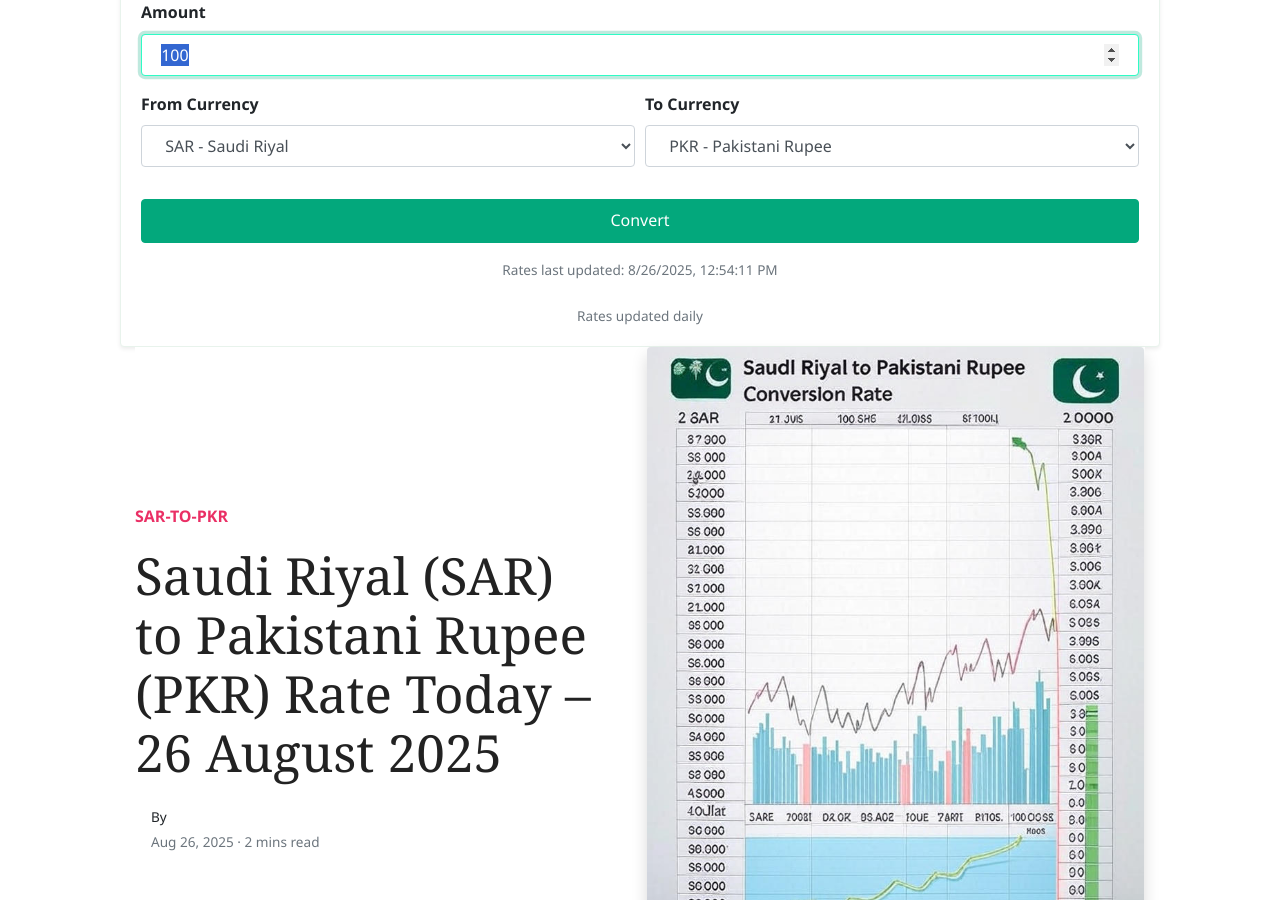
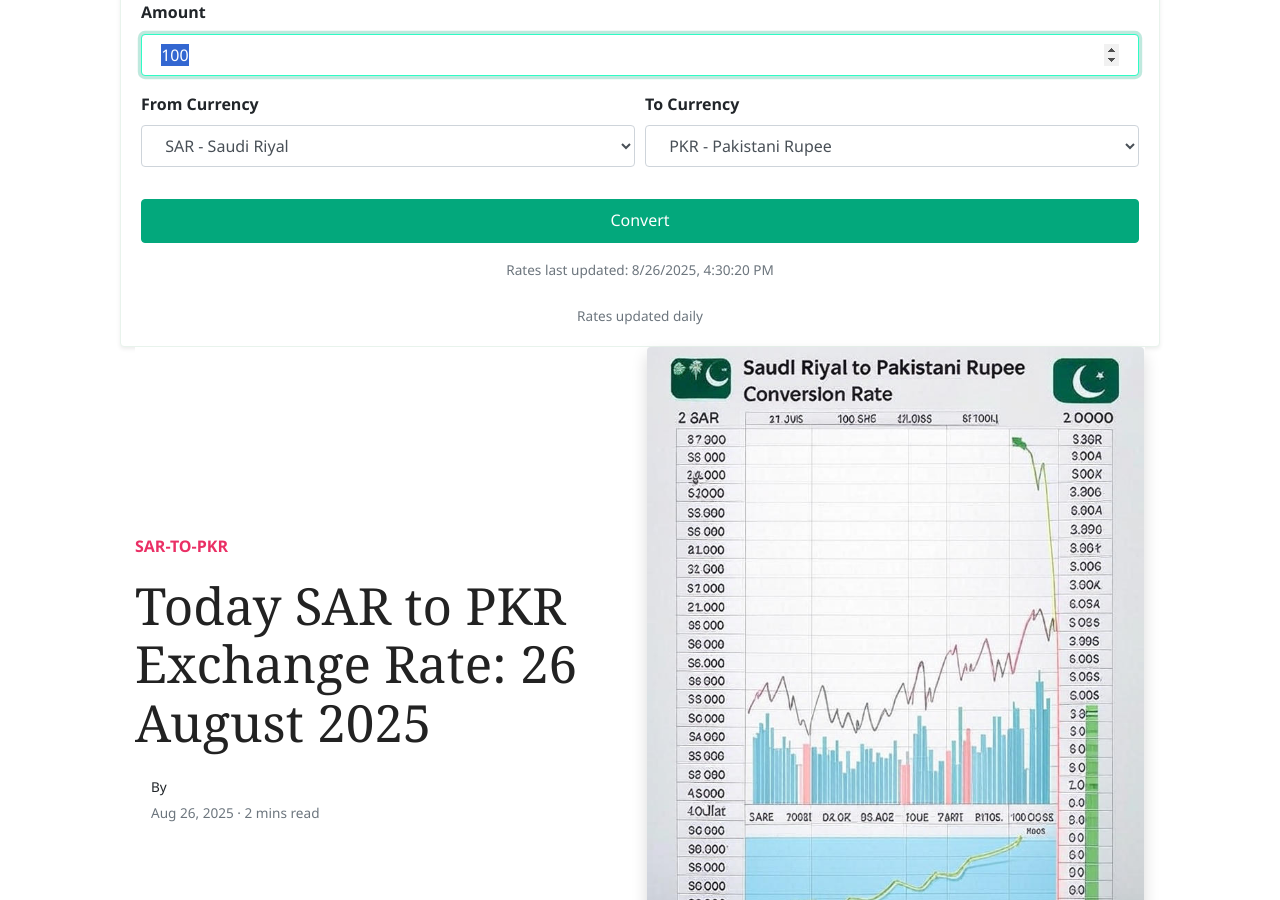
Before and after one commit to mlcom/mlcom.github.io, a Jekyll site: the page built from _posts/2025-08-26-today-saudi-riyal-to-pkr-exchange-rate-august-2025-prices-updated-sar-to-pkr.md, in a window 1280 px wide and 900 px high, scrolled down 242 px. Built offline with Jekyll 4.4.1, drawn with Linux system fonts in a browser that asks for light colours; nearby versions of some CDN libraries; comment, search, counter and statistics services are not loaded.

Commit message:
Automated: Update currency rates and generate daily posts

```diff
--- a/_data/rates.yml
+++ b/_data/rates.yml
@@ -1,4 +1,4 @@
-last_updated_utc: '2025-08-26T12:54:11.678710+00:00'
+last_updated_utc: '2025-08-26T16:30:20.000463+00:00'
 rates:
   AED: 3.6725
   AFN: 68.419
--- a/_posts/2025-08-26-today-saudi-riyal-to-pkr-exchange-rate-august-2025-prices-updated-sar-to-pkr.md
+++ b/_posts/2025-08-26-today-saudi-riyal-to-pkr-exchange-rate-august-2025-prices-updated-sar-to-pkr.md
@@ -1,6 +1,6 @@
 ---
 layout: post
-title:  'Saudi Riyal (SAR) to Pakistani Rupee (PKR) Rate Today – 26 August 2025'
+title:  'Today SAR to PKR Exchange Rate: 26 August 2025'
 author: jane
 categories: [ sar-to-pkr ]
 image: assets/images/sar-to-pkr-rate-today.jpg
```
Also changed, not shown: _posts/2025-08-26-today-uae-dirham-to-pkr-exchange-rate-august-2025-prices-updated-aed-to-pkr.md (+1 -1 lines), _posts/2025-08-26-today-uk-pound-sterling-to-pkr-exchange-rate-august-2025-prices-updated-gbp-to-pkr.md (+1 -1 lines), _posts/2025-08-26-today-us-dollar-to-pkr-exchange-rate-august-2025-prices-updated-usd-to-pkr.md (+1 -1 lines).
